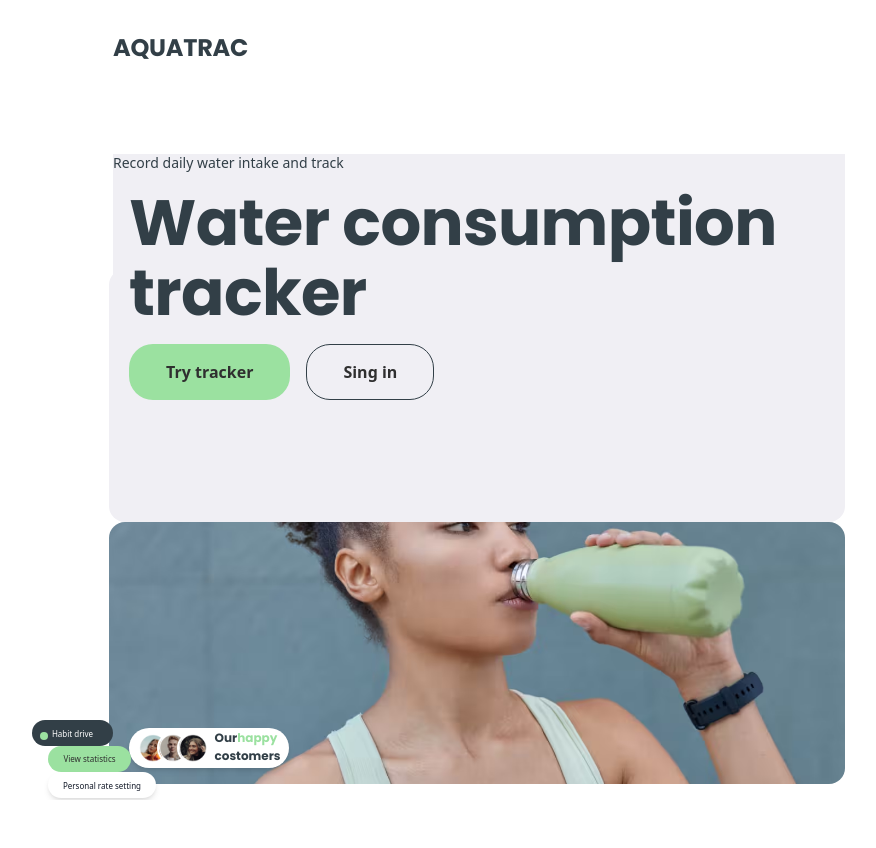
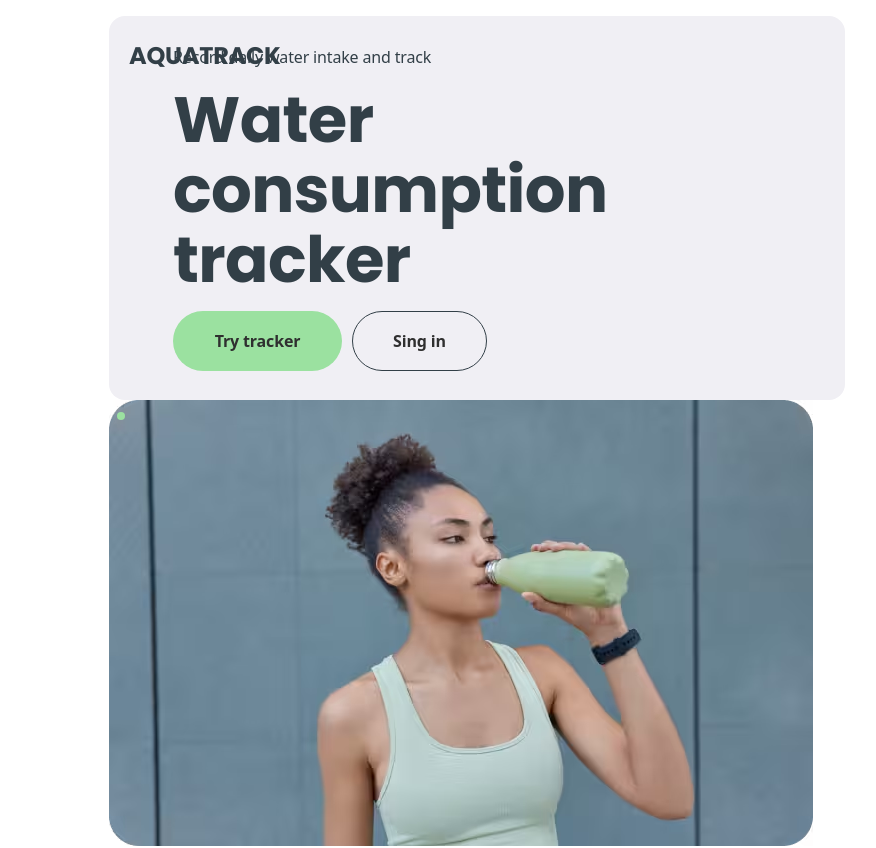
Before and after one commit to Subx1s0o/AquaTrack, a React (Vite) app: page / in a window 1280 px wide. Shown: the top 848 px of the page, without its empty margins (163-1039 px from the left). Before the commit the page ends 800 px from the top, so only its background shows below. Built offline with nearby package versions, Linux system fonts and the light colour scheme; a web font is replaced by a local one.

Commit message:
add fix welcomeSection

```diff
--- a/src/components/Logo/Logo.tsx
+++ b/src/components/Logo/Logo.tsx
@@ -1,9 +1,7 @@
 export default function Logo() {
   return (
-    <div className="relative">
-      <h1 className="absolute left-1 top-5 font-poppins text-lg font-bold text-darkGrey md:text-2xl">
-        AQUATRAC
-      </h1>
-    </div>
+    <h1 className="absolute left-5 top-7 z-10 font-poppins text-lg font-bold text-darkGrey md:text-2xl">
+      AQUATRACK
+    </h1>
   );
 }
--- a/src/components/sections/AdvantagesSection/AdvantagesSection.tsx
+++ b/src/components/sections/AdvantagesSection/AdvantagesSection.tsx
@@ -1,37 +1,67 @@
 export default function AdvantagesSection() {
   return (
-    <div>
-      <section
-        className="h-full rounded-2xl bg-cover bg-center p-4"
-        style={{
-          backgroundImage:
-            "url('/public/images/Welcome/welcome-desktop@2x.avif')",
-        }}
-      >
+    <section className="relative size-full rounded-2xl">
+      <picture className="size-full">
+        <source
+          srcSet="/images/Welcome/welcome-mobile.avif 1x, /images/Welcome/welcome-mobile@2x.avif 2x"
+          media="(max-width: 767px)"
+          type="image/avif"
+        />
+        <source
+          srcSet="/images/Welcome/welcome-tablet.avif 1x, /images/Welcome/welcome-tablet@2x.avif 2x"
+          media="(min-width: 768px) and (max-width: 1439px)"
+          type="image/avif"
+        />
+        <source
+          srcSet="/images/Welcome/welcome-desktop.avif 1x, /images/Welcome/welcome-desktop@2x.avif 2x"
+          media="(min-width: 1440px)"
+          type="image/avif"
+        />
+        <img src="/images/Welcome/welcome-mobile.avif" alt="Welcome section" />
+      </picture>
       <div className="ml-1 mt-[190px] flex h-[40px] w-[160px] items-center justify-center space-x-2 rounded-full bg-white px-2 py-1 shadow-md">
         <div className="flex -space-x-3">
+          <picture>
+            <source
+              srcSet="/images/Customers/customer-1.avif 1x, /images/Customers/customer-1@2x.avif 2x"
+              type="image/avif"
+            />
             <img
-              src="/public/images/Customers/customer-1@2x.avif"
+              src="/images/Customers/customer-1.avif"
               alt="customer-1"
               className="size-8 rounded-full border-2 border-white"
             />
+          </picture>
+          <picture>
+            <source
+              srcSet="/images/Customers/customer-2.avif 1x, /images/Customers/customer-2@2x.avif 2x"
+              type="image/avif"
+            />
             <img
-              src="public/images/Customers/customer-2@2x.avif"
+              src="/images/Customers/customer-2.avif"
               alt="customer-2"
               className="size-8 rounded-full border-2 border-white"
             />
+          </picture>
+          <picture>
+            <source
+              srcSet="/images/Customers/customer-3.avif 1x, /images/Customers/customer-3@2x.avif 2x"
+              type="image/avif"
+            />
             <img
-              src="public/images/Customers/customer-3@2x.avif"
+              src="/images/Customers/customer-3.avif"
               alt="customer-3"
               className="size-8 rounded-full border-2 border-white"
             />
+          </picture>
         </div>
+        ;
         <span className="mb-[10px] h-[28px] w-[66.5px] break-words font-poppins text-[12px] font-bold text-darkGrey">
           Our<span className="text-green">happy</span>
           costomers
         </span>
       </div>
-        <div className="absolute left-[195px] top-[720px] flex w-[168px] flex-wrap items-center space-x-1 space-y-1 md:flex-row md:space-x-4 md:space-y-0">
+      <div className="flex w-[168px] flex-wrap items-center space-x-1 space-y-1 md:flex-row md:space-x-4 md:space-y-0">
         <button className="h-[26px] w-[81px] items-center rounded-full bg-darkGrey px-3 py-2 text-[8px] font-medium text-white hover:bg-grey">
           <span className="absolute left-2 top-4 size-2 -translate-y-1 rounded-full bg-green"></span>
           Habit drive
@@ -44,6 +74,5 @@ export default function AdvantagesSection() {
         </button>
       </div>
     </section>
-    </div>
   );
 }
--- a/src/components/sections/WelcomeSection/WelcomeSection.tsx
+++ b/src/components/sections/WelcomeSection/WelcomeSection.tsx
@@ -1,32 +1,30 @@
-import React from 'react';
 import { Link } from 'react-router-dom';
 
 export default function WelcomeSection() {
   return (
-    <div className="rounded-2xl bg-grey">
-      <section className="relative">
-        <div className="absolute left-1 top-1/2 -translate-y-1/2 space-x-4 bg-grey">
-          <p className="mb-[16px] text-base text-darkGrey">
-            Record daily water intake and track
-          </p>
-          <h1 className="mb-[32px] font-poppins text-5xl font-bold text-darkGrey md:text-7xl">
-            Water consumption tracker
-          </h1>
-
+    <section className="relative flex h-full rounded-2xl bg-grey p-4">
+      <div className="absolute top-1/2 -translate-y-1/2 bg-grey md:left-[64px]">
+        <p className="mb-[16px] text-base text-darkGrey md:text-md">
+          Record daily water intake and track
+        </p>
+        <h1 className="mb-[32px] font-poppins text-5xl font-bold text-darkGrey md:mb-[16px] md:w-[547px] md:break-words md:text-7xl lg:text-8xl">
+          Water consumption tracker
+        </h1>
+        <div className="flex gap-[10px]">
           <Link
             to="/signup"
-            className="rounded-3xl border border-transparent bg-green px-6 py-3 font-semibold text-black hover:bg-green focus:bg-gray-100 focus:text-gray-200 md:px-9 md:py-4 lg:px-8 lg:py-3"
+            className="flex h-[46px] w-[116px] items-center justify-center rounded-[30px] border border-transparent bg-green font-bold text-black hover:bg-green focus:bg-gray-100 focus:text-gray-200 md:h-[60px] md:w-[169px] md:text-md lg:px-8 lg:py-3"
           >
             Try tracker
           </Link>
           <Link
             to="/sigin"
-            className="rounded-3xl border border-darkGrey bg-grey px-6 py-3 font-semibold text-black hover:border-green hover:bg-grey hover:text-green focus:border-darkGrey focus:text-gray-200 md:px-9 md:py-4 lg:px-8 lg:py-3"
+            className="flex h-[46px] w-[104px] items-center justify-center rounded-[30px] border border-darkGrey bg-grey font-bold text-black hover:border-green hover:bg-grey hover:text-green focus:border-darkGrey focus:text-gray-200 md:h-[60px] md:w-[135px] md:text-md lg:px-8 lg:py-3"
           >
             Sing in
           </Link>
         </div>
-      </section>
-    </div>
+      </div>
+    </section>
   );
 }
--- a/src/pages/HomePage/HomePage.tsx
+++ b/src/pages/HomePage/HomePage.tsx
@@ -1,14 +1,14 @@
-import React from 'react';
-
 import Logo from '@/components/Logo/Logo';
 import AdvantagesSection from '@/components/sections/AdvantagesSection/AdvantagesSection';
 import WelcomeSection from '@/components/sections/WelcomeSection/WelcomeSection';
 
 export default function HomePage() {
   return (
-    <div className="grid h-full grid-rows-2 p-4">
-      <Logo />
-      <WelcomeSection />
+    <div className="grid h-full grid-rows-2 p-4 lg:grid-cols-2 lg:grid-rows-1">
+      <div className="relative">
+        <Logo />
+        <WelcomeSection />
+      </div>
       <AdvantagesSection />
     </div>
   );
```
Lines whose indentation alone changed are shown as unchanged.
